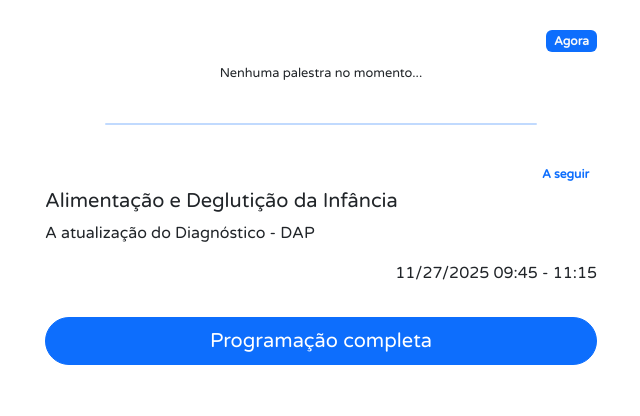
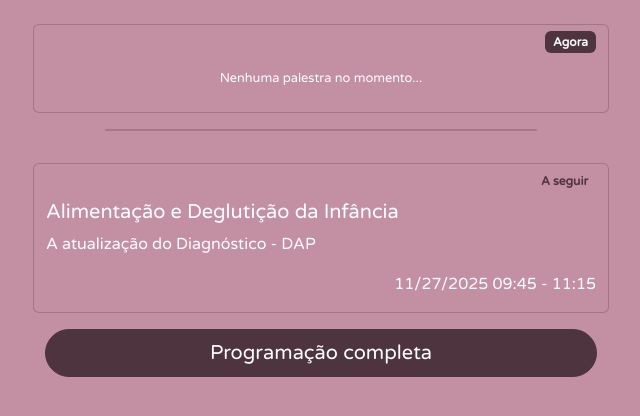
Before and after one commit to vitornuness/cbf-33-amor, a Vue app: page / in a window 1280 px wide. Shown: the top 416 px of the page, without its empty margins (319-959 px from the left). Built offline with nearby package versions, Linux system fonts and the light colour scheme.

Commit message:
feat: definindo paleta de cores

```diff
--- a/assets/css/main.css
+++ b/assets/css/main.css
@@ -1,3 +1,33 @@
 * {
     font-family: 'Varela Round', sans-serif;
+
+    --bs-body-bg: #C390A3;
+    --bs-body-bg-rgb: 195, 144, 163;
+    --bs-body-color: #FEFDFD;
+    --bs-body-color-rgb: 254, 253, 253;
+    --bs-primary: #4E343F;
+    --bs-primary-rgb: 78, 52, 63;
 }
+
+.btn-primary {
+    --bs-btn-bg: #4E343F;
+    --bs-btn-border-color: #4E343F;
+    --bs-btn-hover-bg: #402832;
+    --bs-btn-hover-border-color: #402832;
+    --bs-btn-active-bg: #63394a;
+    --bs-btn-active-border-color: #63394a;
+}
+
+.btn-outline-primary {
+    --bs-btn-color: #4E343F;
+    --bs-btn-border-color: #4E343F;
+    --bs-btn-hover-color: var(--bs-body-color);
+    --bs-btn-hover-bg: #4E343F;
+    --bs-btn-hover-border-color: #4E343F;
+    --bs-btn-active-bg: #402832;
+    --bs-btn-active-border-color: #402832;
+}
+
+.btn-link {
+    --bs-btn-color: #4E343F;
+}
--- a/src/components/Hero.vue
+++ b/src/components/Hero.vue
@@ -16,7 +16,7 @@ const proximaPalestra = computed(() => palestrasStore.proxima);
             <p>Nenhuma palestra</p>
         </div>
         <div v-else class="row gap-3 pt-4">
-            <div class="col-12 gap-1">
+            <div class="col-12 gap-1 card">
                 <div class="my-1 text-end">
                     <span style="font-size: 0.75rem;"
                         class="fw-bold bg-primary text-light rounded p-1 px-2 w-auto"
@@ -42,7 +42,7 @@ const proximaPalestra = computed(() => palestrasStore.proxima);
 
             <hr class="border-primary border-2 rounded w-75 mx-auto">
 
-            <div class="col-12 gap-1">
+            <div class="col-12 gap-1 card">
                 <div class="my-1 text-end">
                     <span style="font-size: 0.75rem;"
                         class="fw-bold text-primary rounded p-1 px-2 w-auto"
--- a/src/views/PalestrasView.vue
+++ b/src/views/PalestrasView.vue
@@ -57,9 +57,9 @@ function selecionarDia(dia: string) {
                 >
                     <div class="card-header bg-body border-0">
                         <div class="w-100 text-end">
-                            <span class="text-white px-2 py-1 rounded"
+                            <span class="px-2 py-1 rounded"
                                 :class="(ehPalestraAtual(palestra) ? 'bg-primary ' : '')"
-                                style="font-size: 0.75rem;"
+                                style="font-size: 0.75rem; color: var(--bs-body-bg);"
                             >Agora</span>
                         </div>
                         <h5 class="card-title mt-2"
```
